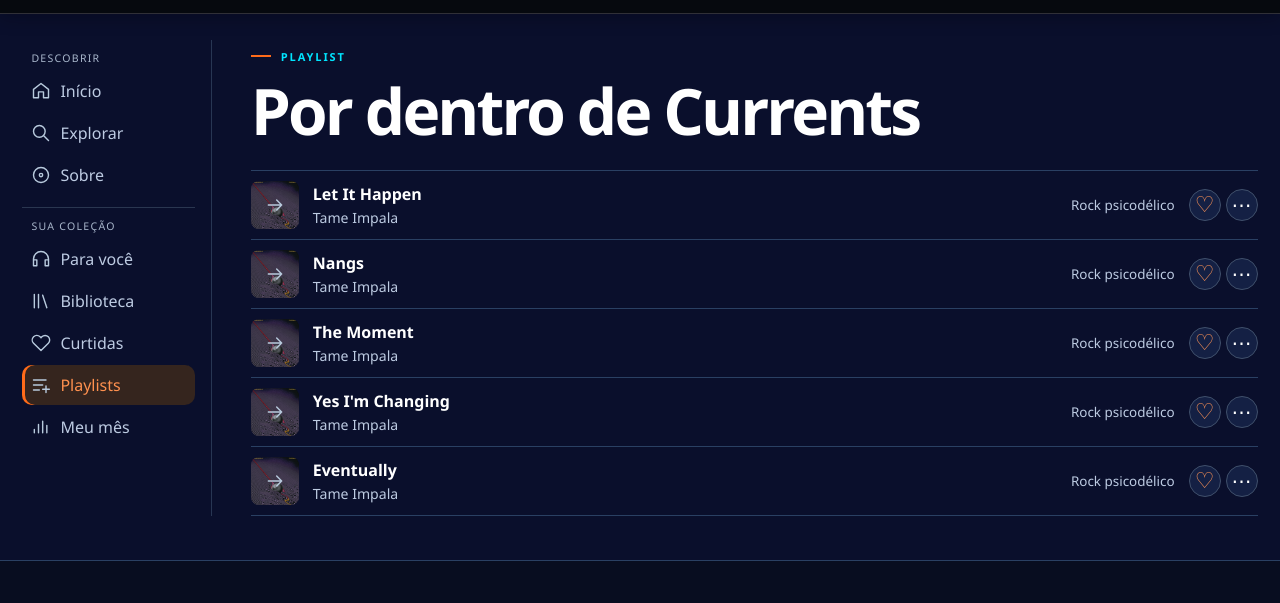
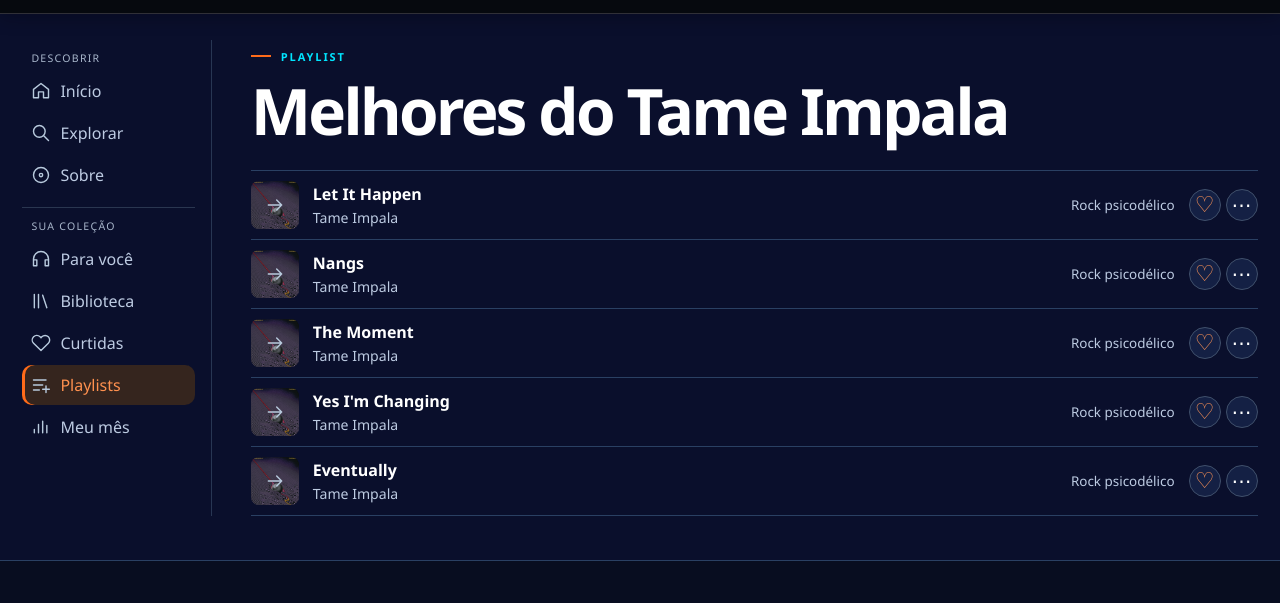
Before and after one commit to CaioborgesIFTM/ECO-group, a plain HTML site: page playlists/currents.html in a window 1280 px wide. Shown: the part 62-665 px from the top of the page. Drawn offline with Linux system fonts and the light colour scheme.

Commit message:
Update currents.html

```diff
--- a/playlists/currents.html
+++ b/playlists/currents.html
@@ -3,7 +3,7 @@
   <head>
     <meta charset="utf-8">
     <meta name="viewport" content="width=device-width, initial-scale=1">
-    <title>Por dentro de Currents | ECO</title>
+    <title>Melhores do Tame Impala | ECO</title>
     <link rel="icon" href="../assets/logo.png">
     <link rel="stylesheet" href="../css/eco.css">
   </head>
@@ -78,7 +78,7 @@
         <div class="kicker eco-span">
           <div class="eco-i"></div>PLAYLIST</div>
         <div class="sectitle">
-          <h1>Por dentro de Currents</h1>
+          <h1>Melhores do Tame Impala</h1>
           <div class="ctas"></div>
         </div>
         <div class="tracks">
```
